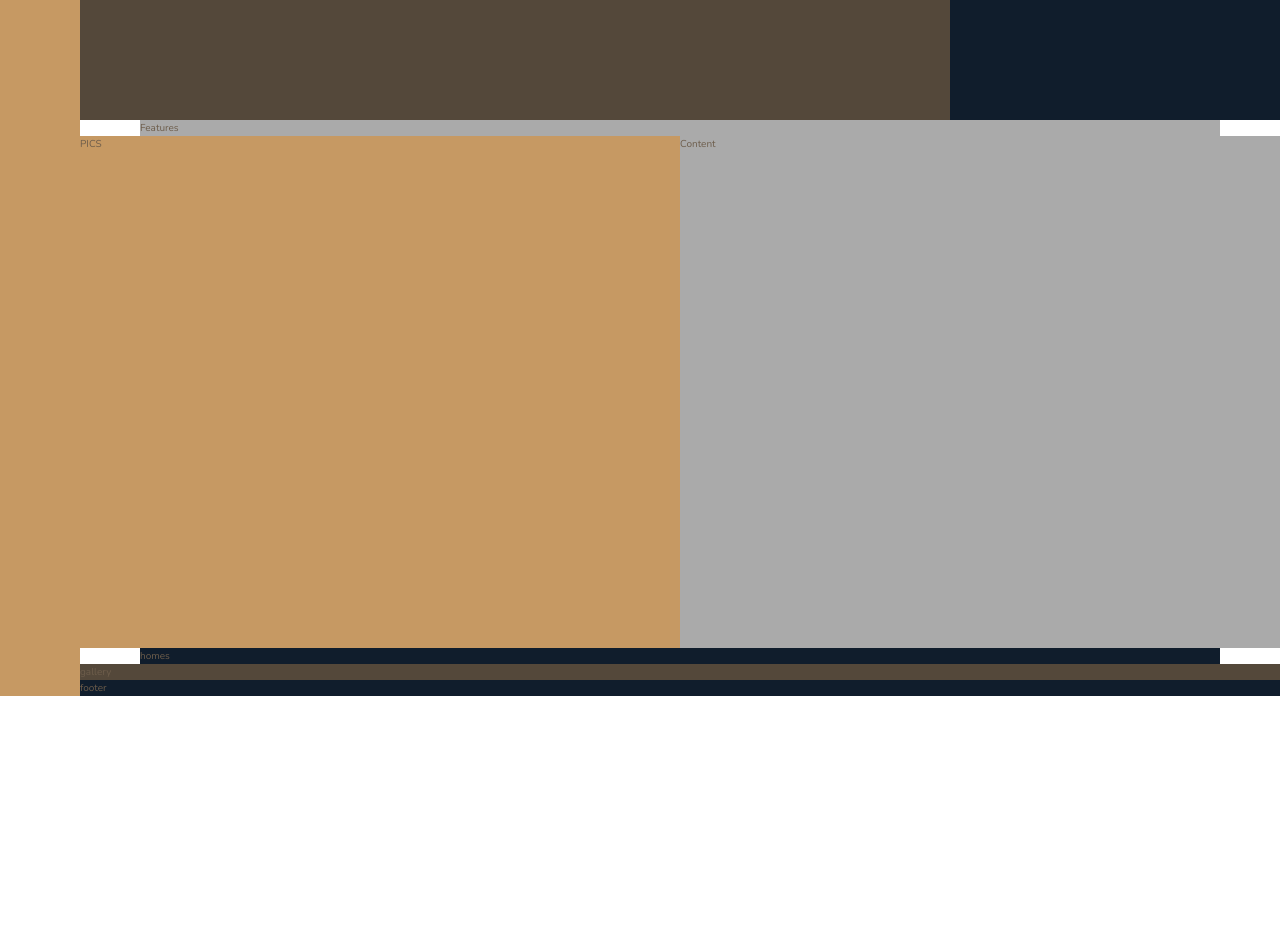
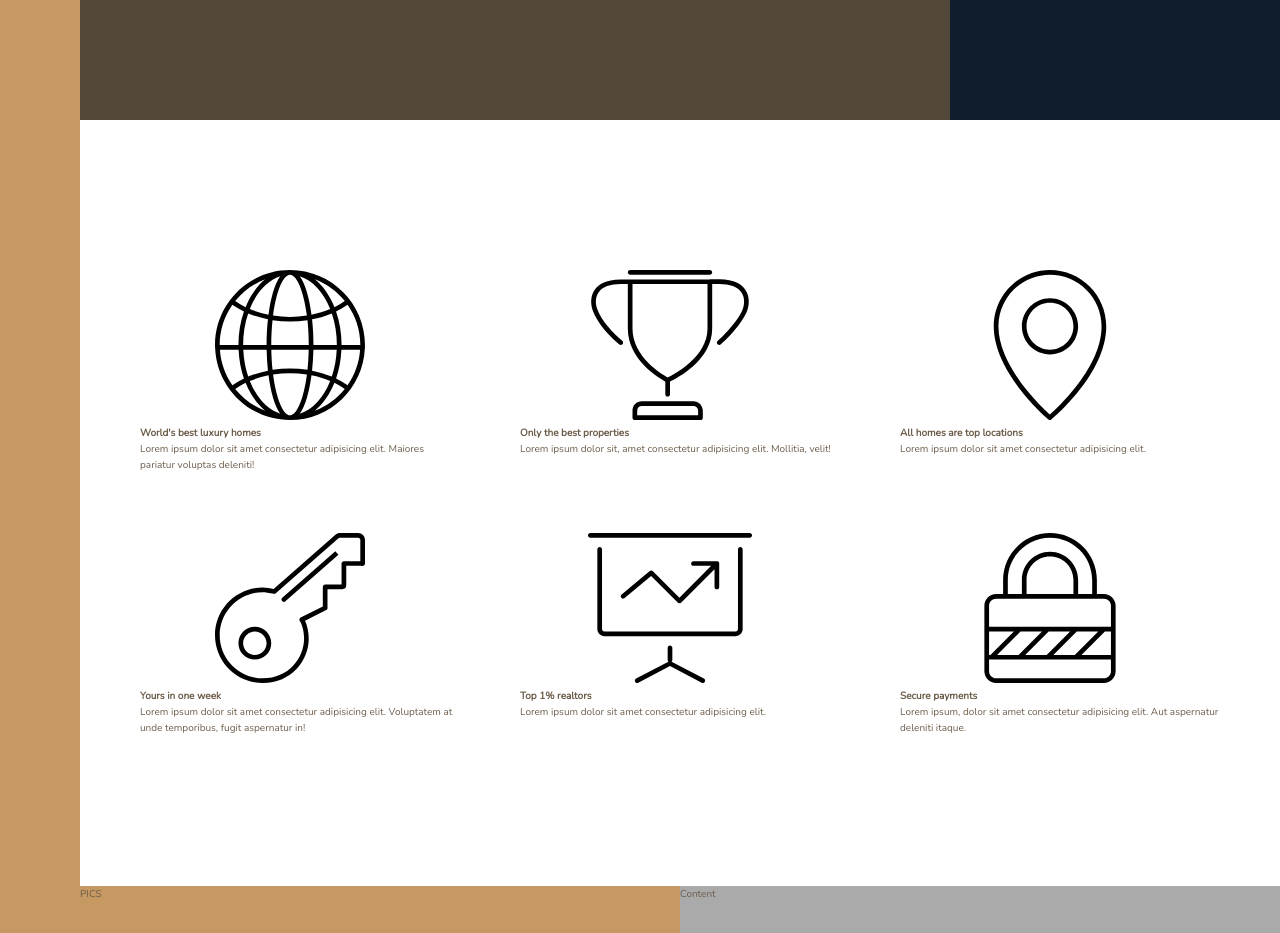
Before and after one commit to giadeagal/css-grid-nexter, a website: page index.html in a window 1280 px wide. Shown: the part 520-1453 px from the top of the page. Before the commit the page ends 1216 px from the top, so only its background shows below. Drawn offline with nearby package versions, Linux system fonts and the light colour scheme.

Commit message:
features markup

```diff
--- a/index.html
+++ b/index.html
@@ -11,6 +11,7 @@
 
         <title>nexter &mdash; your home, your freedom</title>
     </head>
+
     <body class="container">
 
         <nav class="sidebar">sidebar</nav>
@@ -19,7 +20,56 @@
 
         <section class="realtors">realtors</section>
 
-        <section class="features">Features</section>
+        <section class="features">
+
+            <div class="feature">
+                <svg class="feature__icon">
+                    <use xlink:href="img/sprite.svg#icon-global"></use>
+                </svg>
+                <h4 class="heading-4">World's best luxury homes</h4>
+                <p class="feature__text">Lorem ipsum dolor sit amet consectetur adipisicing elit. Maiores pariatur voluptas deleniti!</p>
+            </div>
+
+            <div class="feature">
+                <svg class="feature__icon">
+                    <use xlink:href="img/sprite.svg#icon-trophy"></use>
+                </svg>
+                <h4 class="heading-4">Only the best properties</h4>
+                <p class="feature__text">Lorem ipsum dolor sit, amet consectetur adipisicing elit. Mollitia, velit!</p>
+            </div>
+
+            <div class="feature">
+                <svg class="feature__icon">
+                    <use xlink:href="img/sprite.svg#icon-map-pin"></use>
+                </svg>
+                <h4 class="heading-4">All homes are top locations</h4>
+                <p class="feature__text">Lorem ipsum dolor sit amet consectetur adipisicing elit.</p>
+            </div>
+
+            <div class="feature">
+                <svg class="feature__icon">
+                    <use xlink:href="img/sprite.svg#icon-key"></use>
+                </svg>
+                <h4 class="heading-4">Yours in one week</h4>
+                <p class="feature__text">Lorem ipsum dolor sit amet consectetur adipisicing elit. Voluptatem at unde temporibus, fugit aspernatur in!</p>
+            </div>
+
+            <div class="feature">
+                <svg class="feature__icon">
+                    <use xlink:href="img/sprite.svg#icon-presentation"></use>
+                </svg>
+                <h4 class="heading-4">Top 1% realtors</h4>
+                <p class="feature__text">Lorem ipsum dolor sit amet consectetur adipisicing elit. </p>
+            </div>
+
+            <div class="feature">
+                <svg class="feature__icon">
+                    <use xlink:href="img/sprite.svg#icon-lock"></use>
+                </svg>
+                <h4 class="heading-4">Secure payments</h4>
+                <p class="feature__text">Lorem ipsum, dolor sit amet consectetur adipisicing elit. Aut aspernatur deleniti itaque.</p>
+            </div>
+        </section>
 
         <div class="story__pictures">PICS</div>
 
--- a/sass/_features.scss
+++ b/sass/_features.scss
@@ -1,6 +1,9 @@
 .features {
-    background-color: $color-grey-light-2;
+    grid-column: center-start / center-end;
 
+    margin: 15rem 0;
 
-    grid-column: center-start / center-end;
+    display: grid;
+    grid-template-columns: repeat(3,1fr);
+    grid-gap: 6rem;
 }
```
Also changed, not shown: css/style.css.
